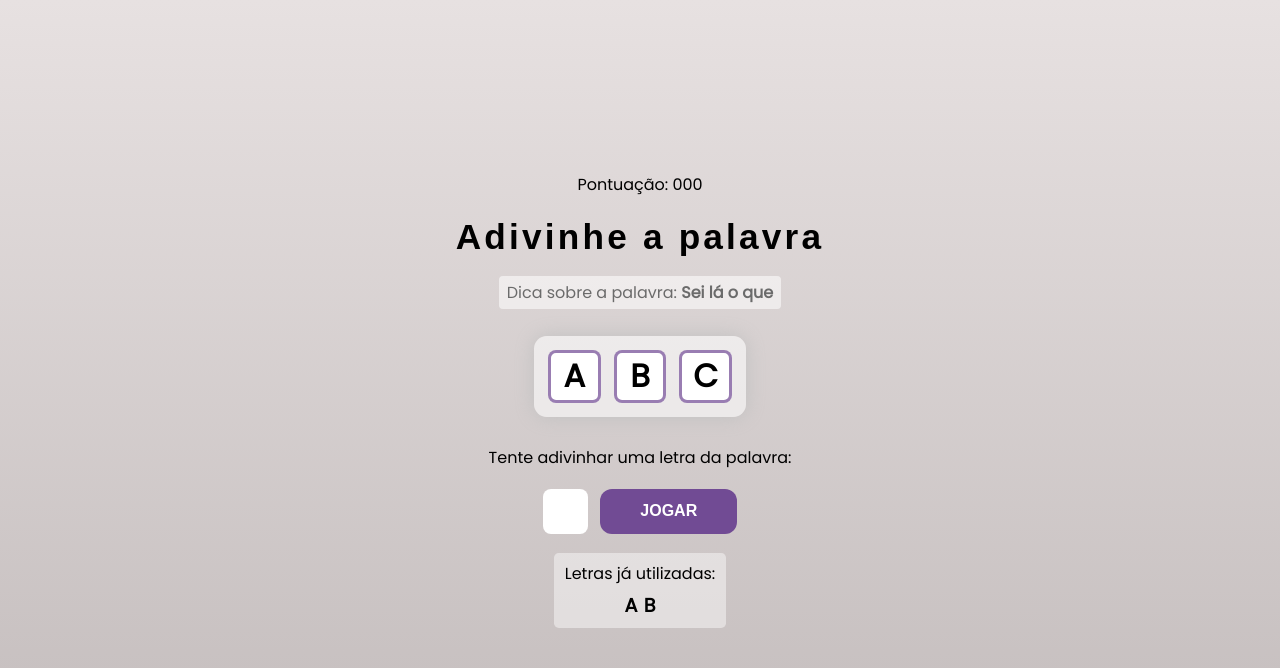
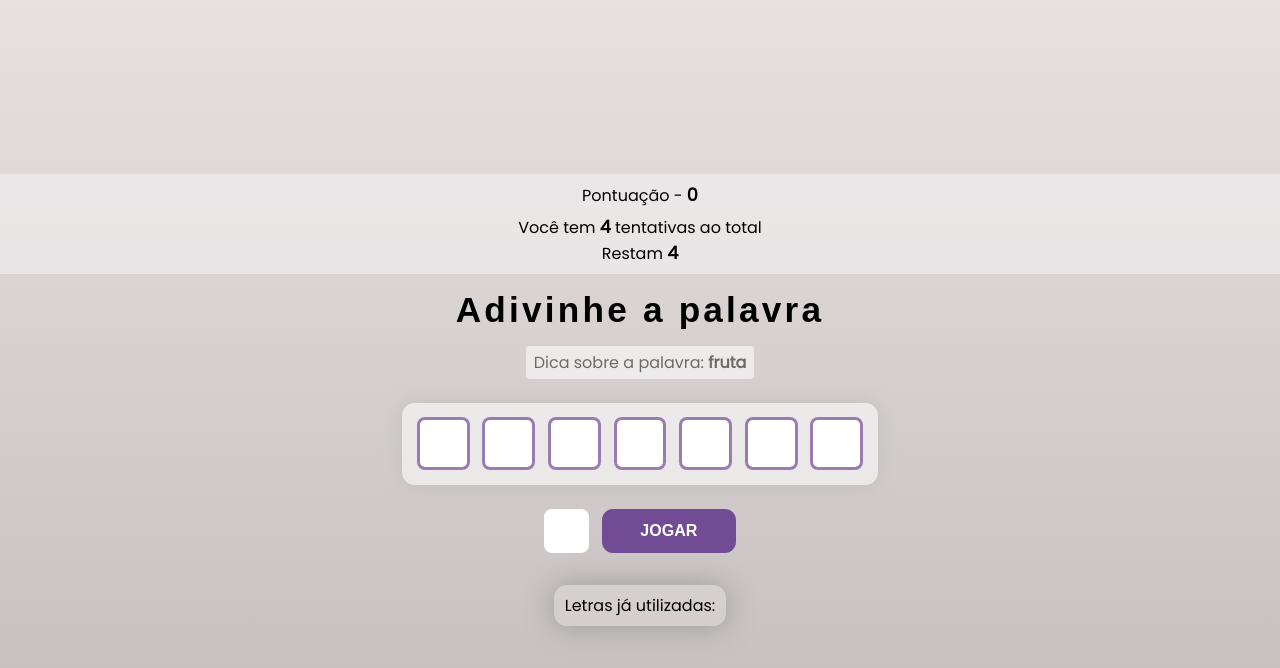
Before and after one commit to luhoro/adivinheapalavra, a React (Create React App) app: page / in a window 1280 px wide. Both pictures are taken after a click on the button "COMEÇAR O JOGO". Shown: the top 668 px of the page. Built offline with nearby package versions, Linux system fonts and the light colour scheme; a web font is replaced by a local one.

Commit message:
feat words validations

```diff
--- a/src/App.css
+++ b/src/App.css
@@ -3,6 +3,6 @@
   justify-content: center;
   align-items: center;
   text-align: center;
-  padding: 2rem 1rem;
+  padding: 2rem auto;
   min-height: 100vh;
 }
--- a/src/App.js
+++ b/src/App.js
@@ -1,55 +1,116 @@
 import "./App.css"
-import { useCallback, useEffect, useState } from "react";
-import {wordsList} from './data/words'
+import {  useCallback, useEffect, useState } from "react";
+import { wordsList } from './data/words'
 import StartScreen from "./components/StartScreen";
 import Game from "./components/Game"
 import GameOver from "./components/GameOver"
 
 const stages = [
-  {id: 1, name: "start" },
-  {id: 2, name: "game" },
-  {id: 3, name: "end" }
+  { id: 1, name: "start" },
+  { id: 2, name: "game" },
+  { id: 3, name: "end" }
 ]
 
 function App() {
   const [ gameStage, setGameStage ] = useState(stages[ 0 ].name)
   const [ words ] = useState(wordsList)
 
-  const [ pickedaword, setPickedWord ] = useState("")
+  const [ pickedword, setPickedWord ] = useState("")
   const [ pickedCategory, setPickedCategory ] = useState("")
   const [ letters, setLetters ] = useState([])
 
-  const pickWordAndCategory = () => {
+  const [ guessedLetters, setGuessedLetters ] = useState([])
+  const [ wrongLetters, setWrongLetters ] = useState([])
+  const [ guesses, setGuesses ] = useState(4)
+  const [ score, setScore ] = useState(0)
+
+  const pickWordAndCategory = useCallback(() => {
     const categories = Object.keys(words)
     const category = categories[ Math.floor(Math.random() * Object.keys(categories).length) ]
     const word = words[ category ][ Math.floor(Math.random() * words[ category ].length) ]
-    return {word, category}
-  }
+    return { word, category }
+  }, [words])
 
-  const startGame = () => {
+  const startGame = useCallback(() => {
+    clearLetterStates()
     const { word, category } = pickWordAndCategory()
     let wordLetters = word.toLowerCase().split('')
     setPickedWord(word)
     setPickedCategory(category)
     setLetters(wordLetters)
-    setGameStage(stages[1].name)
+    setGameStage(stages[ 1 ].name)
+  }, [pickWordAndCategory])
+
+  const verifyLetter = (letter) => {
+    const normalizedLetter = letter.toLowerCase()
+
+    if ( guessedLetters.includes(normalizedLetter) ||
+      wrongLetters.includes(normalizedLetter)) {
+        return
+    }
+
+    if (letters.includes(normalizedLetter)) {
+      setGuessedLetters((actualGuessedLetters) => [
+        ...actualGuessedLetters,
+        normalizedLetter
+      ])
+    } else {
+      setWrongLetters((actualWrongLetters) => [
+        ...actualWrongLetters,
+        normalizedLetter
+      ])
+
+      setGuesses((actualGuesses) => actualGuesses - 1)
+    }
   }
 
-  const verifyLetter = () => {
-    setGameStage(stages[2].name)
+  const clearLetterStates = () => {
+    setGuessedLetters([])
+    setWrongLetters([])
   }
 
+  useEffect(() => {
+    if (guesses <= 0) {
+      clearLetterStates()
+      setGameStage(stages[2].name)
+    }
+  }, [guesses])
+
+  useEffect(() => {
+    const uniqueLetters = [ ...new Set(letters)]
+
+    if (guessedLetters.length === uniqueLetters.length
+      && gameStage === stages[1].name) {
+      setScore((actualScore) => (actualScore += 100))
+      startGame()
+    }
+
+  }, [guessedLetters, letters, startGame, gameStage])
+
   const retry = () => {
-    setGameStage(stages[0].name)
+    setScore(0)
+    setGuesses(4)
+    setGameStage(stages[ 0 ].name)
   }
 
   return (
     <div className="App">
       {gameStage === 'start' && <StartScreen startGame={startGame} />}
-      {gameStage === 'game' && <Game verifyLetter={verifyLetter} />}
-      {gameStage === 'end' && <GameOver retry={retry} />}
+      {gameStage === 'game' &&
+        <Game
+          verifyLetter={verifyLetter}
+          pickedword={pickedword}
+          pickedCategory={pickedCategory}
+          letters={letters}
+          guessedLetters={guessedLetters}
+          wrongLetters={wrongLetters}
+          guesses={guesses}
+          score={score}
+
+        />}
+      {gameStage === 'end' && <GameOver retry={retry} score={score} />}
     </div>
-  );
+  )
 }
 
 export default App;
--- a/src/components/Game/index.css
+++ b/src/components/Game/index.css
@@ -1,9 +1,25 @@
 .game {
+  width: 100%;
   display: flex;
   flex-direction: column;
   justify-content: center;
   align-items: center;
-  gap: 1.2rem;
+  gap: 1rem;
+}
+
+.points {
+  background-color: #f0f0f09f;
+  width: 100%;
+  padding: .5rem 0;
+}
+
+.points p:first-child {
+  margin-bottom: .4rem;
+}
+
+.points span {
+  font-weight: bold;
+  font-size: 1.1em;
 }
 
 .game h2 {
@@ -32,7 +48,10 @@
   box-shadow: 0 0 20px #c0c0c0;
 }
 
-.letter {
+.letter, .blankSquare, .disabled {
+  display: flex;
+  align-items: center;
+  justify-content: center;
   font-size: 2rem;
   line-height: 0.8;
   width: 3.3rem;
@@ -44,6 +63,10 @@
   text-transform: uppercase;
   font-weight: bold;
   text-align: center;
+}
+
+.disabled {
+  border: none;
 }
 
 .letterContainer p {
@@ -72,9 +95,11 @@
 }
 
 .wrogLettersContainer {
-  background-color: #ffffff70;
+  margin-top: 1rem;
+  background-color: #ffffff30;
+  box-shadow: 0 0 30px #9b9b9b;
   padding: .5rem .7rem;
-  border-radius: .3rem;
+  border-radius: .8rem;
 }
 
 .wrogLettersContainer span {
--- a/src/components/Game/index.js
+++ b/src/components/Game/index.js
@@ -1,31 +1,54 @@
 import "./index.css"
 
-import React from 'react'
+import React, { useState, useRef } from 'react'
 
-const Game = ({ verifyLetter }) => {
+const Game = ({ verifyLetter, pickedword, pickedCategory, letters, guessedLetters, wrongLetters, guesses, score }) => {
+
+  const [ letter, setLetter ] = useState("")
+  const letterInputRef = useRef(null)
+
+  const handleSubmit = (e) => {
+    e.preventDefault()
+    verifyLetter(letter)
+    setLetter("")
+    letterInputRef.current.focus()
+  }
+
+  const verifyLetters = (letter, i) => {
+    if (guessedLetters.includes(letter)) {
+      return <span key={i} className="letter">{letter}</span>
+    } else if (letter === " " || letter === "-") {
+      return <span key={i} className="disabled">{letter}</span>
+    } else {
+      return <span key={i} className="blankSquare"></span>
+    }
+  }
+
   return (
     <div className="game">
-      <p className="points">
-        <span>Pontuação: 000</span>
-      </p>
+      <div className="points">
+        <p>Pontuação - <span>{score}</span></p>
+        <p>Você tem <span>4</span> tentativas ao total</p>
+        <p>Restam <span>{guesses}</span></p>
+      </div>
 
       <h2>Adivinhe a palavra</h2>
 
       <h4 className="tip">
-        Dica sobre a palavra: <span>Sei lá o que</span>
+        Dica sobre a palavra: <span>{pickedCategory}</span>
       </h4>
 
       <div className="wordContainer">
-        <span className="letter">a</span>
-        <span className="letter">b</span>
-        <span className="letter">c</span>
+        {letters.map((letter, i) => (verifyLetters(letter, i)))}
       </div>
 
       <div className="letterContainer">
-        <p>Tente adivinhar uma letra da palavra:</p>
-
-        <form>
-          <input type="text" name="letter" maxLength="1" required />
+        <form onSubmit={handleSubmit}>
+          <input type="text" name="letter" maxLength="1" required
+            onChange={e => setLetter(e.target.value)}
+            value={letter}
+            ref={letterInputRef}
+          />
           <button>Jogar</button>
         </form>
       </div>
@@ -33,8 +56,9 @@ const Game = ({ verifyLetter }) => {
       <div className="wrogLettersContainer">
         <p>Letras já utilizadas:</p>
 
-        <span>A</span>
-        <span>B</span>
+        {wrongLetters.map((letter, i) => (
+          <span key={i}>{letter}</span>
+        ))}
       </div>
     </div>
   )
--- a/src/components/GameOver/index.css
+++ b/src/components/GameOver/index.css
@@ -0,0 +1,13 @@
+.game-over {
+  display: flex;
+  flex-direction: column;
+  gap: 1rem;
+}
+
+.game-over h2 {
+  letter-spacing: 2px;
+}
+
+.game-over button {
+  padding: .8rem 0;
+}
--- a/src/components/GameOver/index.js
+++ b/src/components/GameOver/index.js
@@ -1,9 +1,12 @@
 import "./index.css"
 
-const GameOver = ({retry}) => {
+const GameOver = ({retry, score}) => {
   return (
-    <div>
-      <h1>Game Over</h1>
+    <div className="game-over">
+      <h1>Fim de jogo</h1>
+      <h2>
+        A sua pontuação foi: <span>{score}</span>
+      </h2>
 
       <button onClick={retry}>
         Tente novamente
--- a/src/components/StartScreen/index.css
+++ b/src/components/StartScreen/index.css
@@ -15,16 +15,7 @@
 }
 
 button {
-  padding: 8px 40px;
-  border: none;
-  background-color: #714b94;
-  color: #ffffff;
-  border-radius: 12px;
-  font-weight: bold;
-  text-transform: uppercase;
-  font-size: 1rem;
-  cursor: pointer;
-  transition: 300ms;
+
 }
 
 button:hover {
--- a/src/index.css
+++ b/src/index.css
@@ -1,6 +1,7 @@
 @import url('https://fonts.googleapis.com/css2?family=Poppins&family=Preahvihear&display=swap');
 
-html, body {
+html,
+body {
   min-height: 100%;
 }
 
@@ -9,9 +10,10 @@ body {
   background: linear-gradient(180deg, #e7e1e1 0%, #c2bbbb 100%);
 }
 
-h1, h2 {
+h1,
+h2 {
   font-family: 'Preahvihear', sans-serif;
-  letter-spacing: .2rem;
+  letter-spacing: 0.2rem;
 }
 
 * {
@@ -20,3 +22,16 @@ h1, h2 {
   list-style: none;
   box-sizing: border-box;
 }
+
+button {
+  padding: .8rem 2.4rem;
+  border: none;
+  background-color: #714b94;
+  color: #ffffff;
+  border-radius: 0.7rem;
+  font-weight: bold;
+  text-transform: uppercase;
+  font-size: 1rem;
+  cursor: pointer;
+  transition: 300ms;
+}
```
